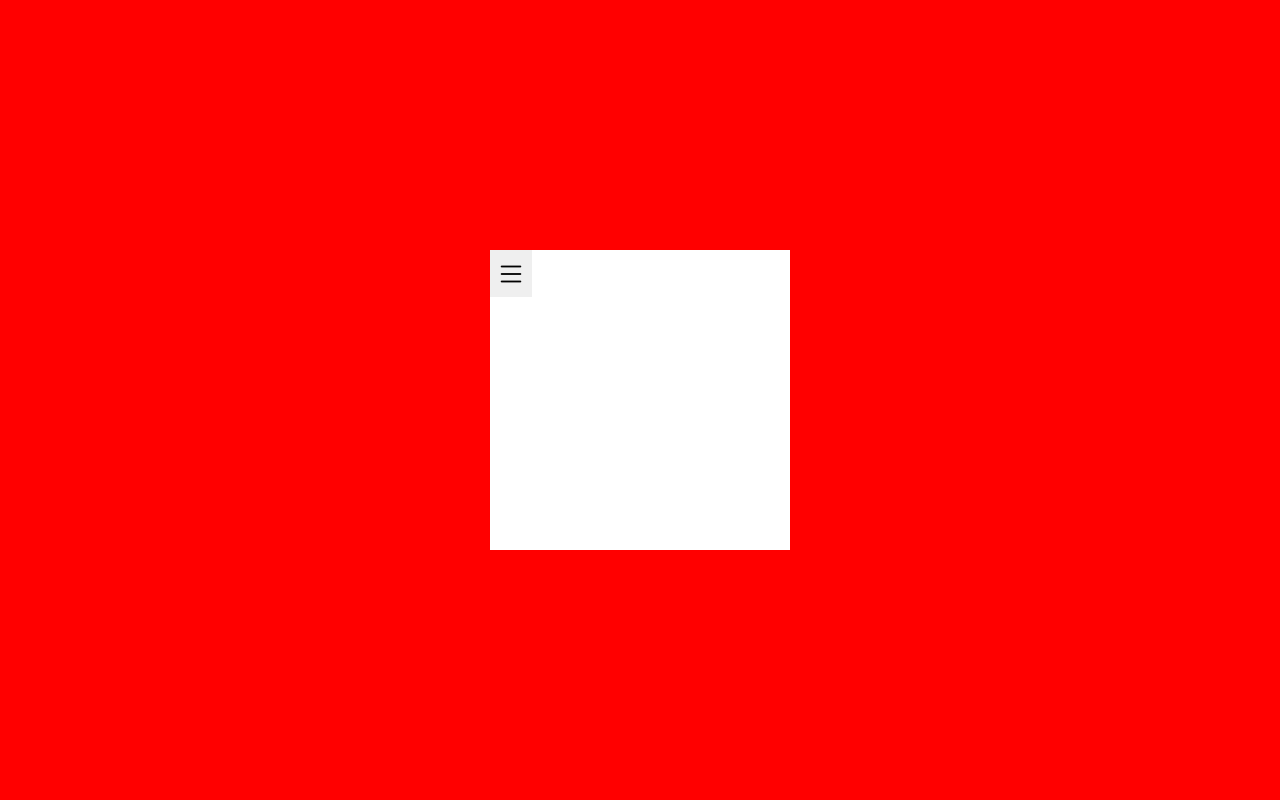
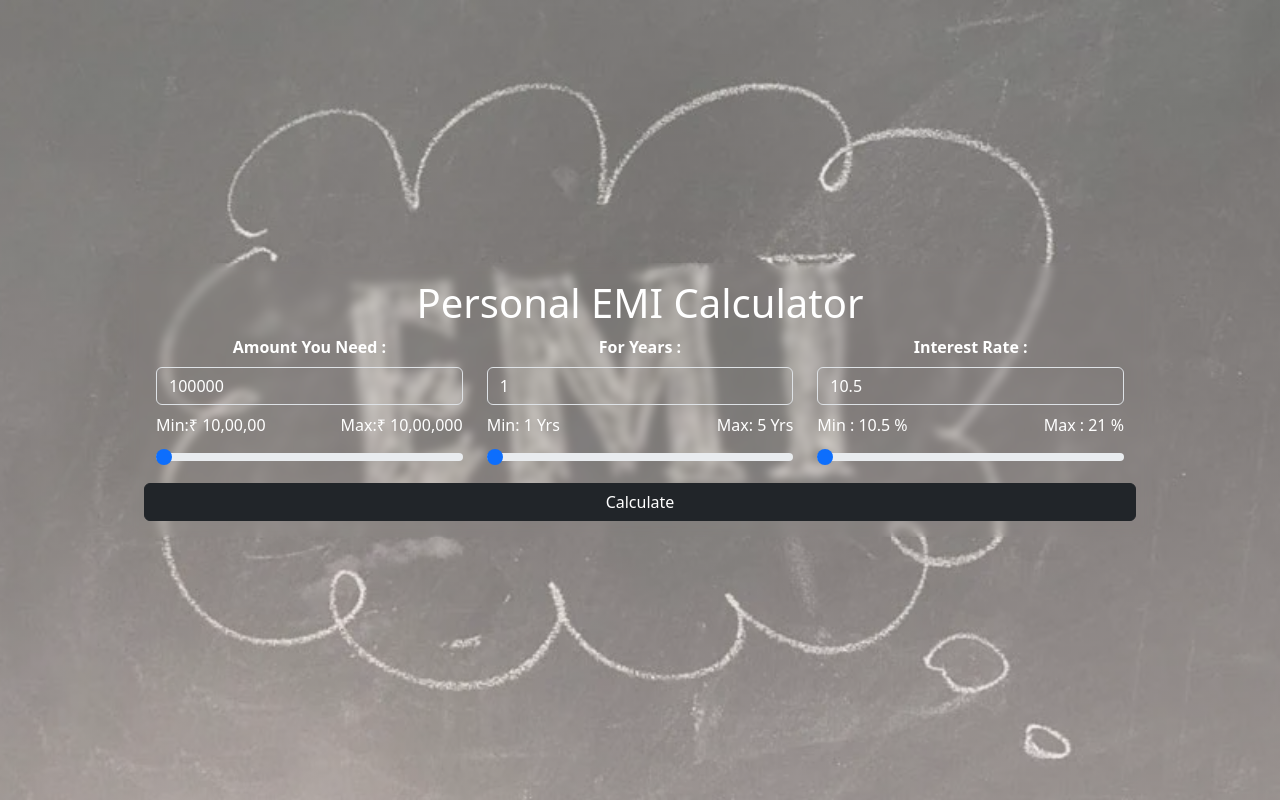
Before and after one commit to Himanshu12866/shop, a React (Create React App) app: page / in a window 1280 px wide. Built offline with nearby package versions, Linux system fonts and the light colour scheme.

Commit message:
"Swap import and render comments for EMIcalculator and OverLay components"

```diff
--- a/src/index.js
+++ b/src/index.js
@@ -9,8 +9,8 @@ import "../node_modules/bootstrap-icons/font/bootstrap-icons.css";
 import "../node_modules/bootstrap/dist/js/bootstrap.bundle"
 // import HoverImg from './components/iphone-hover';
 // import StyleBind from './components/style-binding';
-// import EMIcalculator from './components/emi-calculator';
-import OverLay from './components/overlay';
+import EMIcalculator from './components/emi-calculator';
+// import OverLay from './components/overlay';
 
 const root = ReactDOM.createRoot(document.getElementById('root'));
 root.render(
@@ -19,8 +19,8 @@ root.render(
     {/* <ClassBinding /> */}
     {/* <HoverImg /> */}
     {/* <StyleBind /> */}
-    {/* <EMIcalculator /> */}
-    <OverLay />
+    <EMIcalculator />
+    {/* <OverLay /> */}
   </React.StrictMode>
 );
 reportWebVitals();
```
